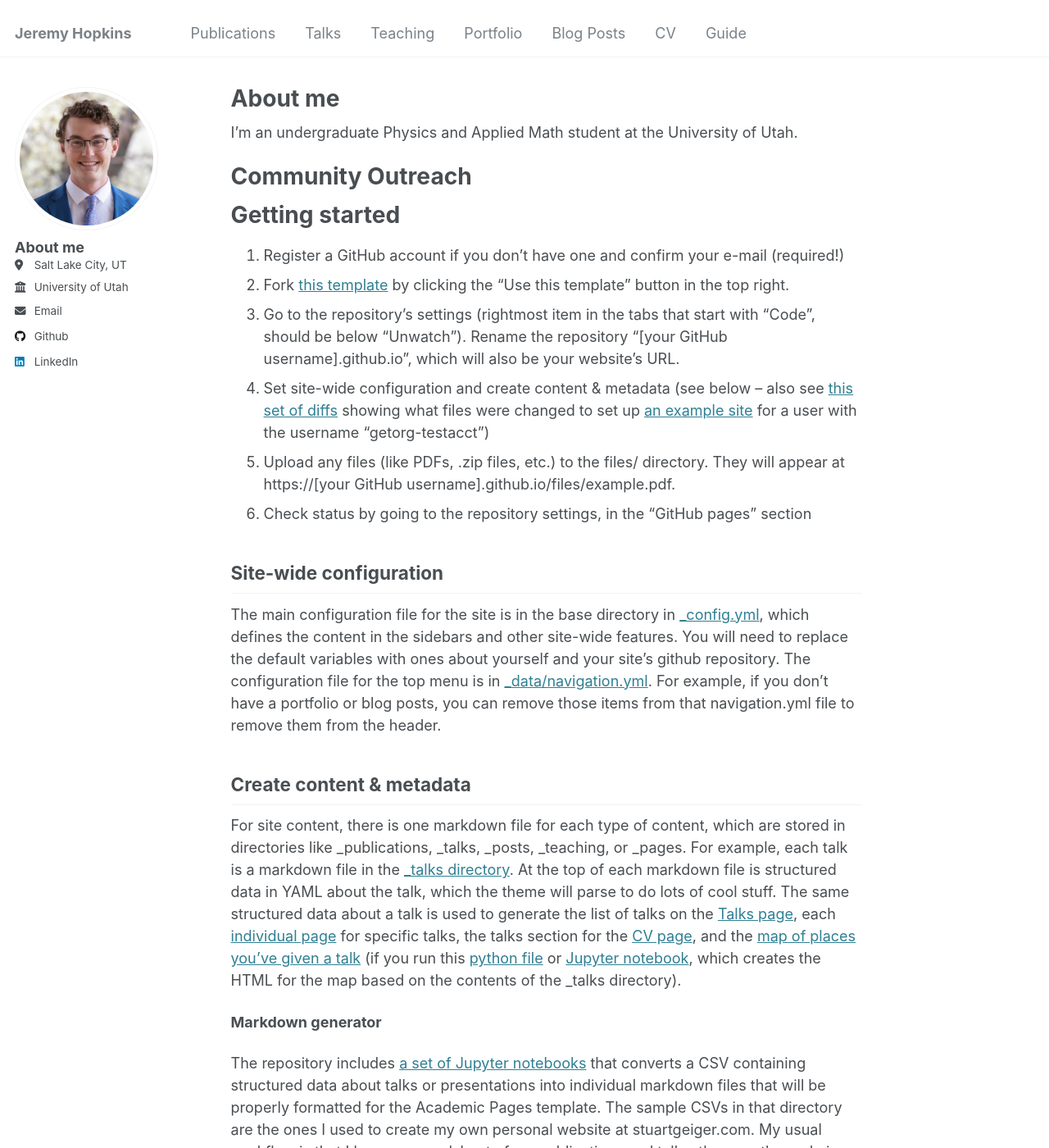
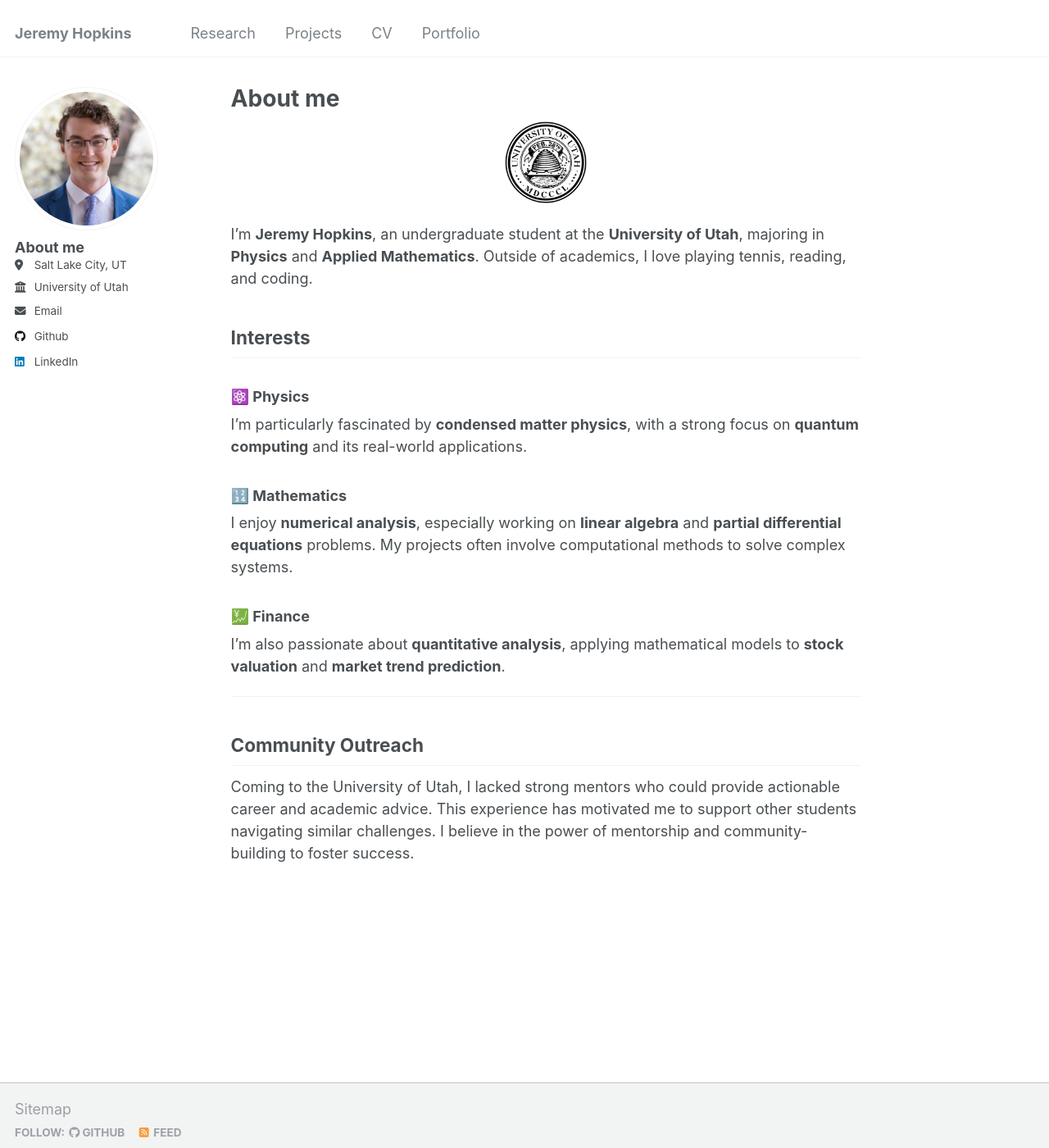
Before and after one commit to jeremy-c-hopkins/jeremy-c-hopkins.github.io, a Jekyll site: the page built from _pages/about.md, in a window 1280 px wide and 1400 px high. Shown: the whole window at 82% size. Built offline with Jekyll 4.4.1, drawn with Linux system fonts in a browser that asks for light colours; some of the changed text lies outside the part shown.

Commit message:
Added projects tab and projects card

```diff
--- a/_config.yml
+++ b/_config.yml
@@ -15,9 +15,14 @@ description              : &description "personal description"
 url                      : https://academicpages.github.io # the base hostname & protocol for your site e.g. "https://[your GitHub username].github.io"
 baseurl                  : "" # the subpath of your site, e.g. "/blog"
 repository               : "academicpages/academicpages.github.io"
-remote_theme             : "pages-themes/midnight@v0.2.0"
-plugins                  : "jekyll-remote-theme"
-# minimal_mistakes_skin: "dark" # "air", "aqua", "contrast", "dark", "dirt", "neon", "mint", "plum", "sunrise"
+url                      : "https://vg.github.io"
+
+highlighter: rouge
+markdown: kramdown
+kramdown:
+  input: GFM
+  syntax_highlighter: rouge
+
 
 # Site Author - The following control what appear as part of the author content on the side bar.
 #               If a field is blank the icon and link will not appear, otherwise it will be shown.
@@ -302,6 +307,7 @@ timezone: Etc/UTC # http://en.wikipedia.org/wiki/List_of_tz_database_time_zones
 # Plugins
 plugins:
   - jekyll-feed
+  - jekyll-remote-theme
   - jekyll-gist
   - jekyll-paginate
   - jekyll-sitemap
--- a/_data/navigation.yml
+++ b/_data/navigation.yml
@@ -5,23 +5,23 @@
 # prevent it from being included in the site.
 
 main:
-  - title: "Publications"
-    url: /publications/
+  - title: "Research"
+    url: /research/
 
-  - title: "Talks"
-    url: /talks/
+  - title: "Projects"
+    url: /projects/
 
-  - title: "Teaching"
-    url: /teaching/
+  - title: "CV"
+    url: /cv/
 
   - title: "Portfolio"
     url: /portfolio/
 
-  - title: "Blog Posts"
-    url: /year-archive/
+  # - title: "Talks"
+  #   url: /talks/
 
-  - title: "CV"
-    url: /cv/
+  # - title: "Blog Posts"
+  #   url: /year-archive/
 
-  - title: "Guide"
-    url: /markdown/
+  # - title: "Guide"
+  #   url: /markdown/
--- a/_pages/about.md
+++ b/_pages/about.md
@@ -7,42 +7,23 @@ redirect_from:
   - /about.html
 ---
 
-I'm an undergraduate Physics and Applied Math student at the University of Utah.
+<img src="/images/utah.png" style="display: block; margin: 0 auto; width: 20%; max-width: 100px;">
 
-Community Outreach
-======
+I’m **Jeremy Hopkins**, an undergraduate student at the **University of Utah**, majoring in **Physics** and **Applied Mathematics**. Outside of academics, I love playing tennis, reading, and coding.
 
+## **Interests**
 
+### ⚛️ **Physics**
+I’m particularly fascinated by **condensed matter physics**, with a strong focus on **quantum computing** and its real-world applications.
 
-Getting started
-======
-1. Register a GitHub account if you don't have one and confirm your e-mail (required!)
-1. Fork [this template](https://github.com/academicpages/academicpages.github.io) by clicking the "Use this template" button in the top right.
-1. Go to the repository's settings (rightmost item in the tabs that start with "Code", should be below "Unwatch"). Rename the repository "[your GitHub username].github.io", which will also be your website's URL.
-1. Set site-wide configuration and create content & metadata (see below -- also see [this set of diffs](http://archive.is/3TPas) showing what files were changed to set up [an example site](https://getorg-testacct.github.io) for a user with the username "getorg-testacct")
-1. Upload any files (like PDFs, .zip files, etc.) to the files/ directory. They will appear at https://[your GitHub username].github.io/files/example.pdf.
-1. Check status by going to the repository settings, in the "GitHub pages" section
+### 🔢 **Mathematics**
+I enjoy **numerical analysis**, especially working on **linear algebra** and **partial differential equations** problems. My projects often involve computational methods to solve complex systems.
 
-Site-wide configuration
-------
-The main configuration file for the site is in the base directory in [_config.yml](https://github.com/academicpages/academicpages.github.io/blob/master/_config.yml), which defines the content in the sidebars and other site-wide features. You will need to replace the default variables with ones about yourself and your site's github repository. The configuration file for the top menu is in [_data/navigation.yml](https://github.com/academicpages/academicpages.github.io/blob/master/_data/navigation.yml). For example, if you don't have a portfolio or blog posts, you can remove those items from that navigation.yml file to remove them from the header.
+### 💹 **Finance**
+I’m also passionate about **quantitative analysis**, applying mathematical models to **stock valuation** and **market trend prediction**.
 
-Create content & metadata
-------
-For site content, there is one markdown file for each type of content, which are stored in directories like _publications, _talks, _posts, _teaching, or _pages. For example, each talk is a markdown file in the [_talks directory](https://github.com/academicpages/academicpages.github.io/tree/master/_talks). At the top of each markdown file is structured data in YAML about the talk, which the theme will parse to do lots of cool stuff. The same structured data about a talk is used to generate the list of talks on the [Talks page](https://academicpages.github.io/talks), each [individual page](https://academicpages.github.io/talks/2012-03-01-talk-1) for specific talks, the talks section for the [CV page](https://academicpages.github.io/cv), and the [map of places you've given a talk](https://academicpages.github.io/talkmap.html) (if you run this [python file](https://github.com/academicpages/academicpages.github.io/blob/master/talkmap.py) or [Jupyter notebook](https://github.com/academicpages/academicpages.github.io/blob/master/talkmap.ipynb), which creates the HTML for the map based on the contents of the _talks directory).
+---
 
-**Markdown generator**
+## **Community Outreach**
 
-The repository includes [a set of Jupyter notebooks](https://github.com/academicpages/academicpages.github.io/tree/master/markdown_generator
-) that converts a CSV containing structured data about talks or presentations into individual markdown files that will be properly formatted for the Academic Pages template. The sample CSVs in that directory are the ones I used to create my own personal website at stuartgeiger.com. My usual workflow is that I keep a spreadsheet of my publications and talks, then run the code in these notebooks to generate the markdown files, then commit and push them to the GitHub repository.
-
-How to edit your site's GitHub repository
-------
-Many people use a git client to create files on their local computer and then push them to GitHub's servers. If you are not familiar with git, you can directly edit these configuration and markdown files directly in the github.com interface. Navigate to a file (like [this one](https://github.com/academicpages/academicpages.github.io/blob/master/_talks/2012-03-01-talk-1.md) and click the pencil icon in the top right of the content preview (to the right of the "Raw | Blame | History" buttons). You can delete a file by clicking the trashcan icon to the right of the pencil icon. You can also create new files or upload files by navigating to a directory and clicking the "Create new file" or "Upload files" buttons.
-
-Example: editing a markdown file for a talk
-![Editing a markdown file for a talk](/images/editing-talk.png)
-
-For more info
-------
-More info about configuring Academic Pages can be found in [the guide](https://academicpages.github.io/markdown/), the [growing wiki](https://github.com/academicpages/academicpages.github.io/wiki), and you can always [ask a question on GitHub](https://github.com/academicpages/academicpages.github.io/discussions). The [guides for the Minimal Mistakes theme](https://mmistakes.github.io/minimal-mistakes/docs/configuration/) (which this theme was forked from) might also be helpful.
+Coming to the University of Utah, I lacked strong mentors who could provide actionable career and academic advice. This experience has motivated me to support other students navigating similar challenges. I believe in the power of mentorship and community-building to foster success.
```
Also changed, not shown: _pages/projects.md (added, +78 -0 lines), _pages/research.md (added, +7 -0 lines), images/arrow.svg (added), images/utah.png (added).
